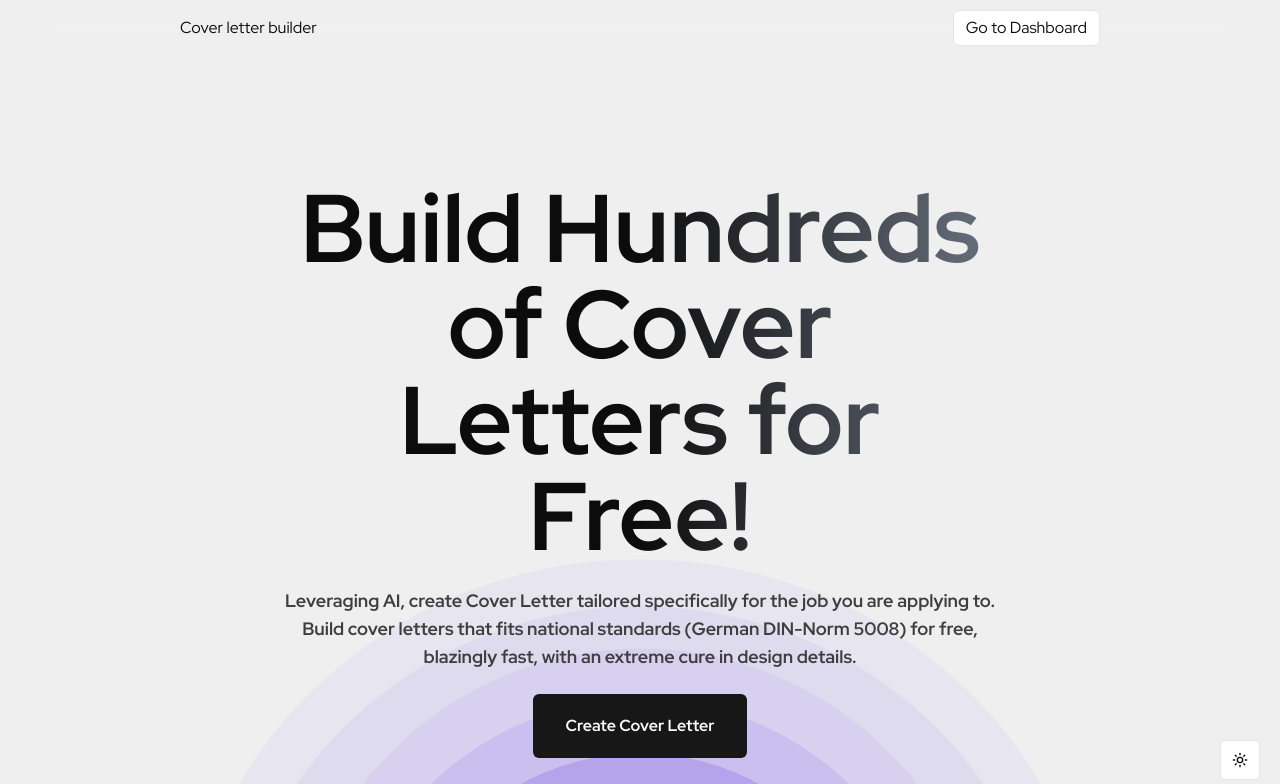
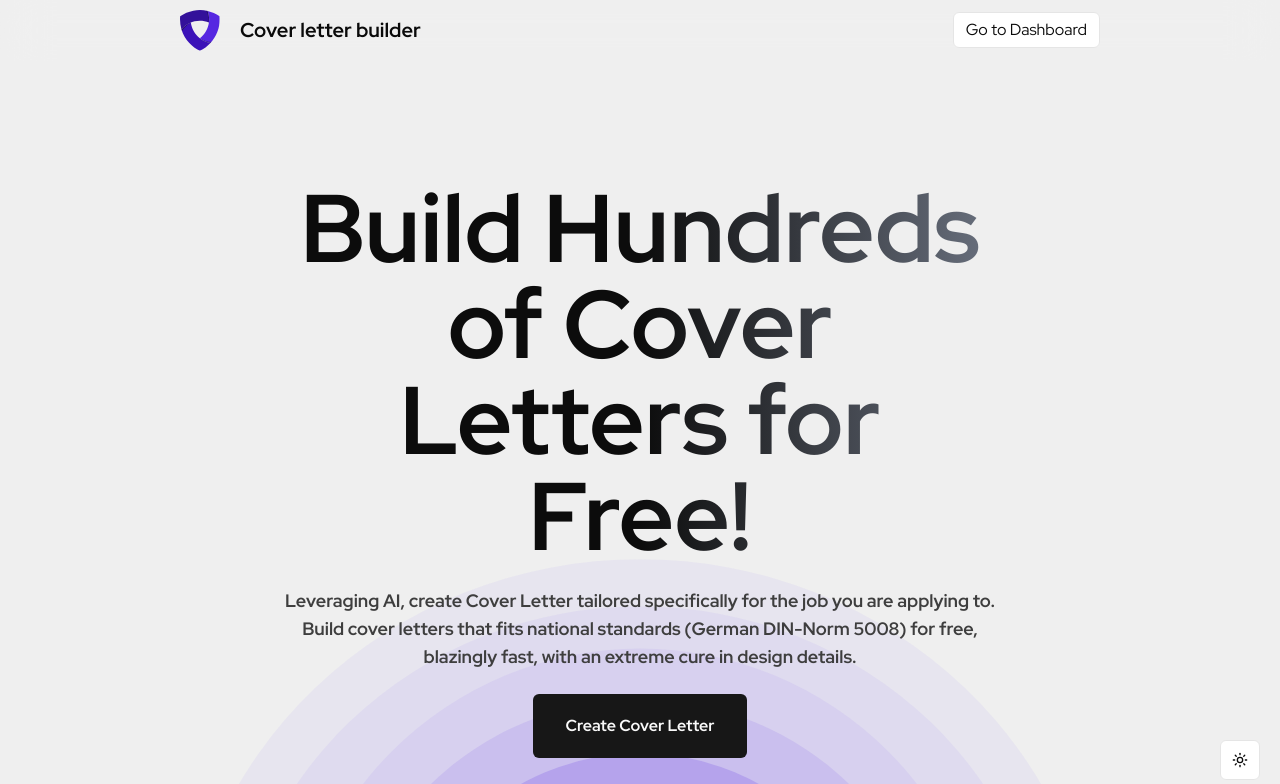
Before and after one commit to IvanSmiths/cover-letter-builder-pro, a Next.js app: page / in a window 1280 px wide. Shown: the top 784 px of the page. Built offline with nearby package versions, Linux system fonts and the light colour scheme.

Commit message:
add navbar

```diff
--- a/components/home/header/Navbar.tsx
+++ b/components/home/header/Navbar.tsx
@@ -3,26 +3,25 @@ import Link from "next/link";
 
 const Navbar = () => {
   return (
-    <>
-      <span className="fixed left-small top-small z-20 sm:hidden">
+    <nav className="fixed left-0 top-0 z-20 flex w-full items-center justify-between gap-smallest bg-light/40 bg-clip-padding px-small py-smallest backdrop-blur-xl backdrop-filter dark:bg-dark/40 md:px-medium lg:px-xlarge xl:px-xxlarge">
+      <div className="flex items-center justify-center gap-smallest sm:gap-small">
+        <img
+          src="/logo.svg"
+          alt="logo"
+          height="57"
+          width="56"
+          className="w-10"
+        />
+        <span className="text-base font-semibold sm:text-xl">
           Cover letter builder
         </span>
-      <nav className="fixed bottom-small left-small z-20 block sm:hidden">
+      </div>
       <Link prefetch={false} href="/dashboard">
         <Button variant="outline" size="sm">
           Go to Dashboard
         </Button>
       </Link>
     </nav>
-      <nav className="fixed left-0 top-0 z-20 hidden w-full items-center justify-between bg-light/40 bg-clip-padding px-small py-smallest backdrop-blur-xl backdrop-filter dark:bg-dark/40 sm:flex md:px-medium lg:px-xlarge xl:px-xxlarge">
-        <span>Cover letter builder</span>
-        <Link prefetch={false} href="/dashboard">
-          <Button variant="outline" size="sm">
-            Go to Dashboard
-          </Button>
-        </Link>
-      </nav>
-    </>
   );
 };
 
```
Also changed, not shown: public/logo.svg (added). Lines whose indentation alone changed are shown as unchanged.
